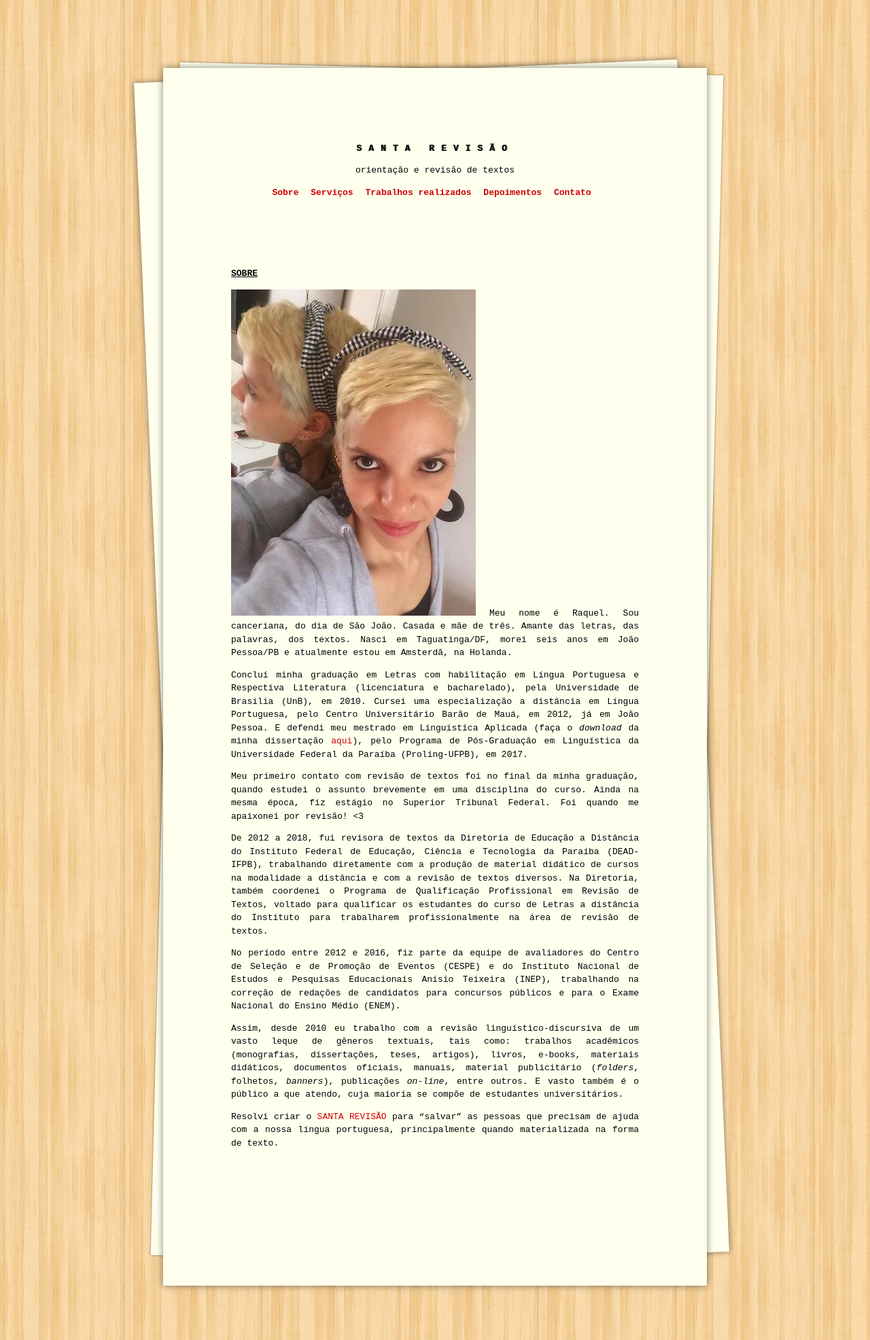
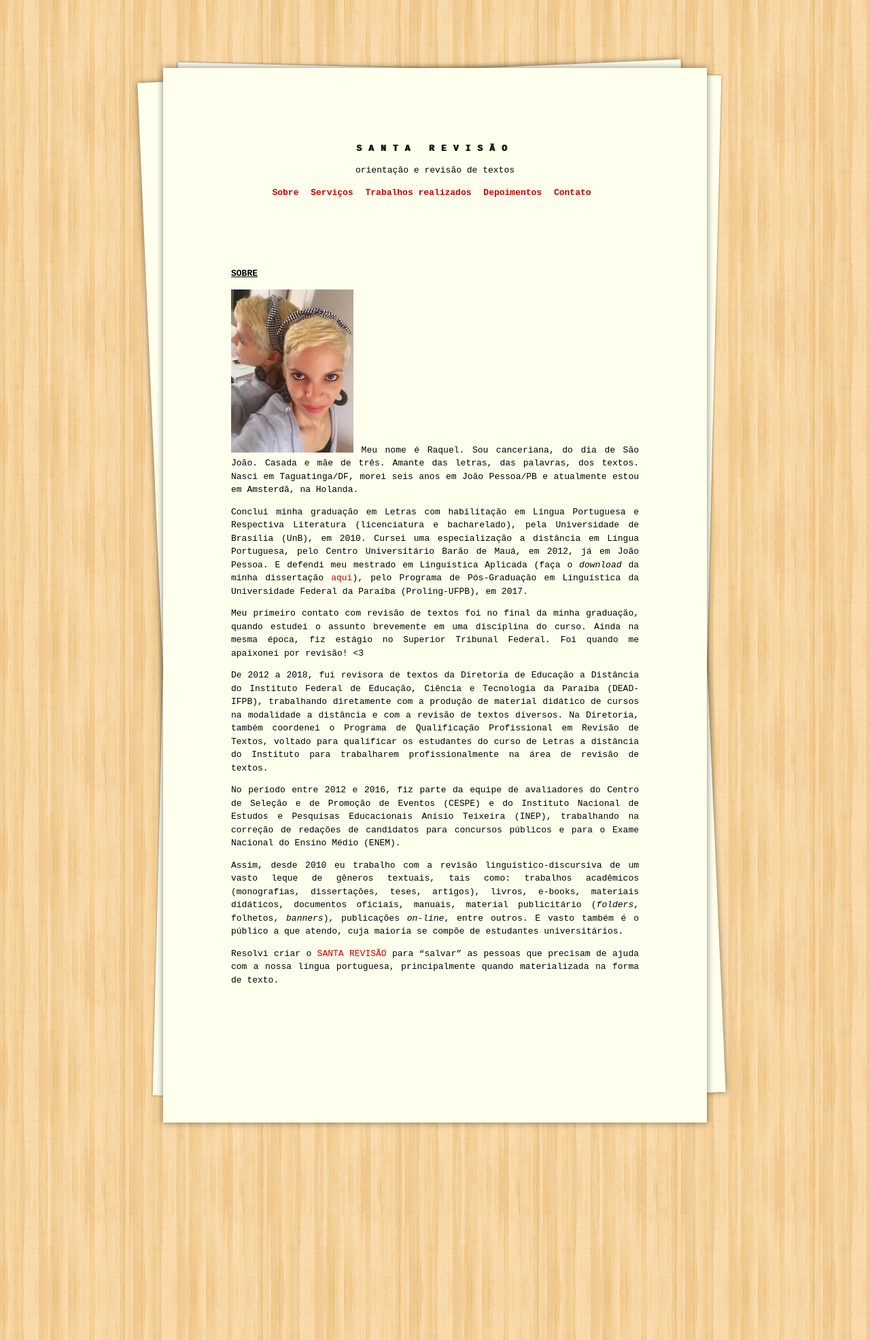
Before and after one commit to raqueldiniz/site, a Jekyll site: the page built from sobre.md, in a window 1280 px wide. Shown: the whole page at 68% size. Built offline with Jekyll 4.4.1, drawn with Linux system fonts in a browser that asks for light colours.

Commit message:
Update sobre.md

```diff
--- a/sobre.md
+++ b/sobre.md
@@ -4,7 +4,7 @@ title: Sobre
 permalink: /sobre/
 ---
 
-![sobre](/images/foto-raquel1.jpg) Meu nome é Raquel. Sou canceriana, do dia de São João. Casada e mãe de três. Amante das letras, das palavras, dos textos. Nasci em Taguatinga/DF, morei seis anos em João Pessoa/PB e atualmente estou em Amsterdã, na Holanda.
+![sobre](/images/foto-raquel2.jpg) Meu nome é Raquel. Sou canceriana, do dia de São João. Casada e mãe de três. Amante das letras, das palavras, dos textos. Nasci em Taguatinga/DF, morei seis anos em João Pessoa/PB e atualmente estou em Amsterdã, na Holanda.
 
 Concluí minha graduação em Letras com habilitação em Língua Portuguesa e Respectiva Literatura (licenciatura e bacharelado), pela Universidade de Brasília (UnB), em 2010. Cursei uma especialização a distância em Língua Portuguesa, pelo Centro Universitário Barão de Mauá, em 2012, já em João Pessoa. E defendi meu mestrado em Linguística Aplicada (faça o _download_ da minha dissertação [aqui](https://sigaa.ufpb.br/sigaa/verProducao?idProducao=678570&key=ec6d5d7a66fa0c735f1d27438e403fc5)), pelo Programa de Pós-Graduação em Linguística da Universidade Federal da Paraíba (Proling-UFPB), em 2017.
 
```
